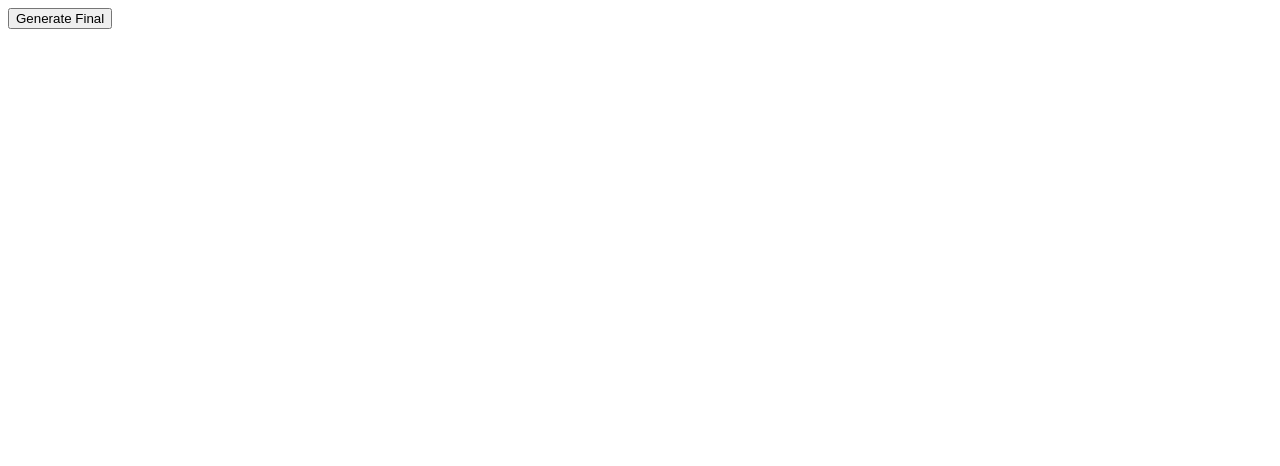
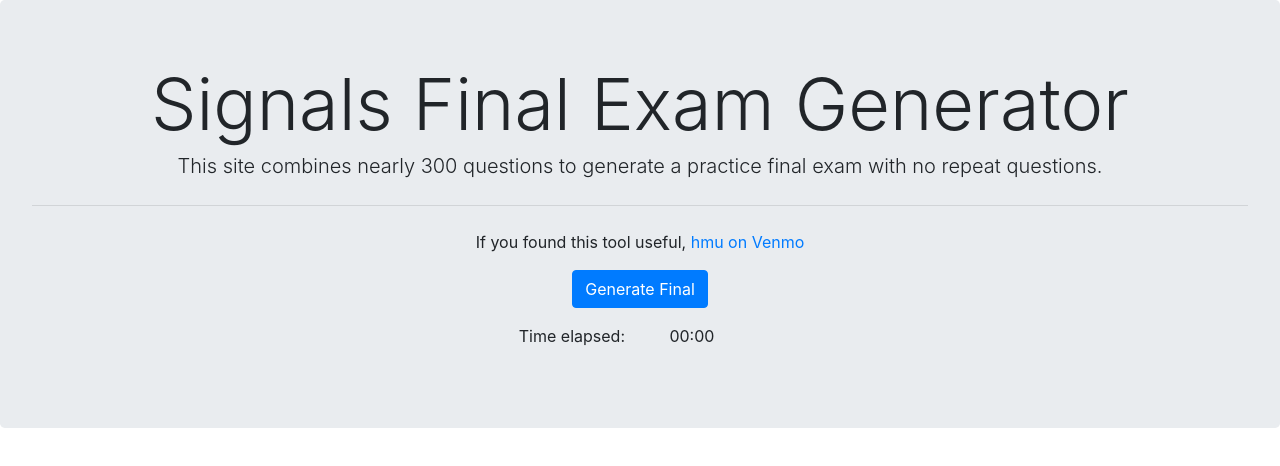
Before and after one commit to cbraeuning/signals-test-generator, a plain HTML site: page public/index.html in a window 1280 px wide. Drawn offline with Linux system fonts and the light colour scheme.

Commit message:
Added timer

```diff
--- a/public/index.html
+++ b/public/index.html
@@ -5,20 +5,38 @@
     <meta name="viewport" content="width=device-width, initial-scale=1">
     <title>ECE3300 Final Generator</title>
 
-
+    <link rel="stylesheet" href="css/bootstrap.min.css">
+    <link rel="stylesheet" href="css/common.css">
   <body>
 
-
-    <div class="col text-center">
-      <button class="btn btn-primary" onclick="generateTest()" id="generateButton">Generate Final</button>
+    <div class="row">
+      <div class="col-12 text-center">
+        <div class="jumbotron">
+          <h1 class="display-3">Signals Final Exam Generator</h1>
+          <p class="lead">This site combines nearly 300 questions to generate a practice final exam with no repeat questions.</p>
+          <hr class="my-4">
+          <p>If you found this tool useful, <a href="https://venmo.com/Collin-Braeuning" target="_blank">hmu on Venmo</a></p>
+          <p class="lead">
+            <button class="btn btn-primary" onclick="generateTest()" id="generateButton">Generate Final</button>
+          </p>
+          <div class="row">
+            <div class="col-6" style="text-align:right">
+              <p>Time elapsed:</p>
+            </div>
+            <div class="col-1">
+                <div class="stopwatch"></div>
+            </div>
+            <div class="col-5"></div>
+          </div>
+        </div>
+      </div>
     </div>
 
     <div id="testPlaceholder" style="width: 100%; height: 100%">
     </div>
 
 
-
-    <script src="script.js"></script>
+    <script src="js/script.js"></script>
     <script src="https://www.gstatic.com/firebasejs/4.8.0/firebase.js"></script>
     <script>
       // Initialize Firebase
```
